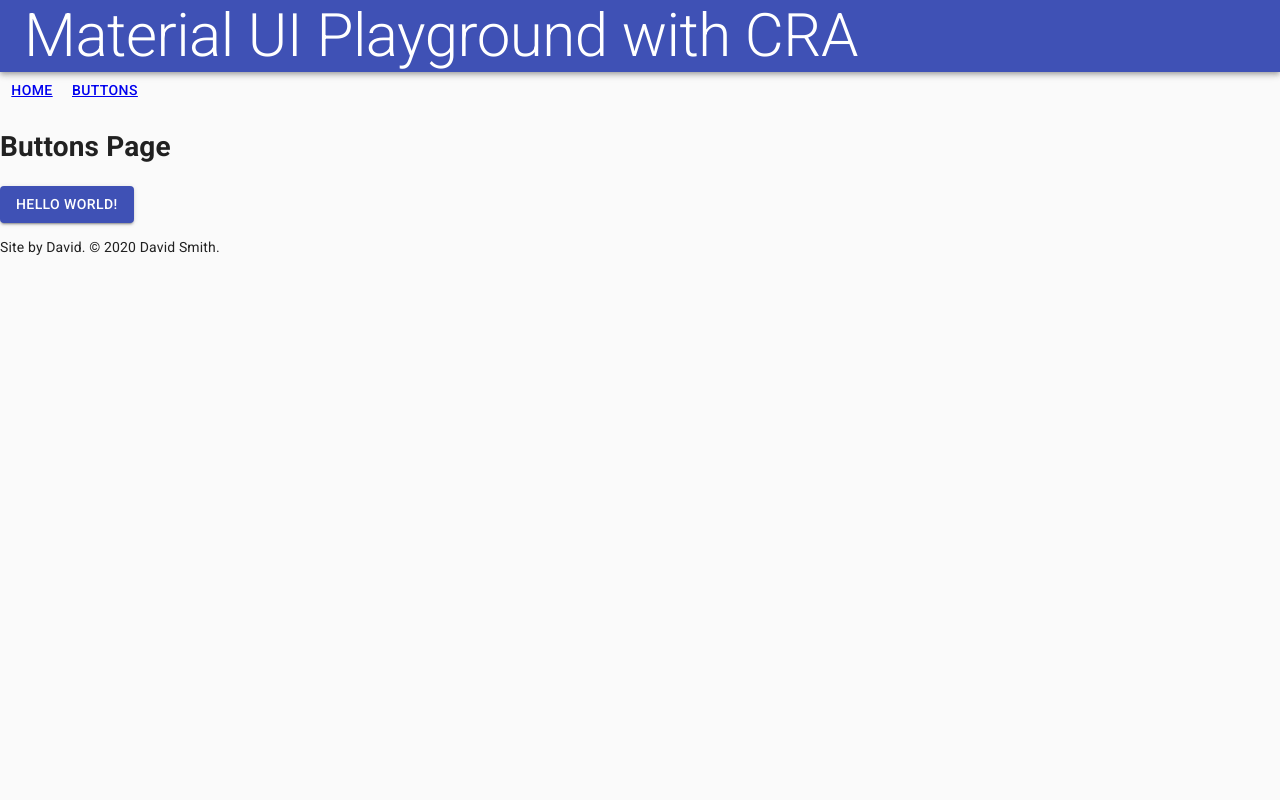
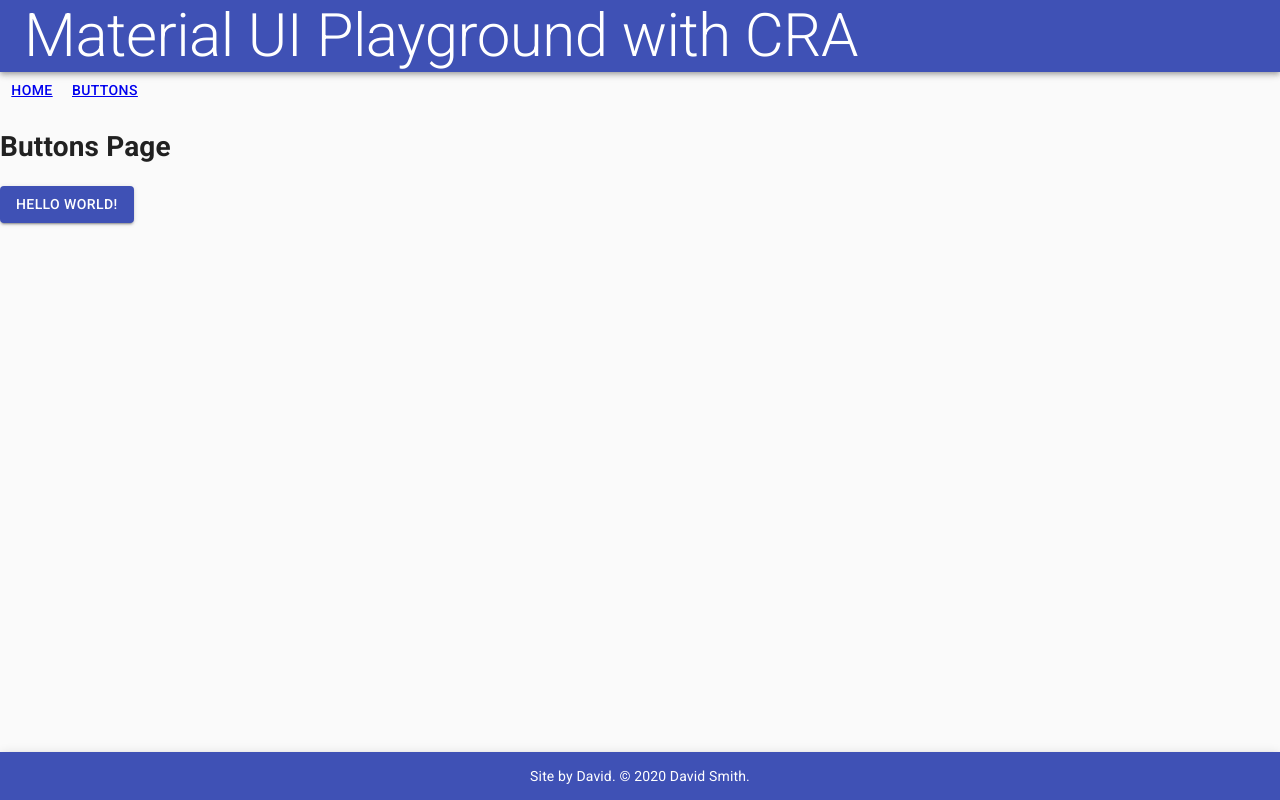
Before and after one commit to david-p-smith/cra-material-ui, a React (Create React App) app: page /buttons in a window 1280 px wide. Built offline with nearby package versions, Linux system fonts and the light colour scheme.

Commit message:
style the footer

```diff
--- a/src/components/fragments/Footer.js
+++ b/src/components/fragments/Footer.js
@@ -1,9 +1,23 @@
 import React from "react";
+import { AppBar } from "@material-ui/core";
+import { makeStyles } from "@material-ui/styles";
+
+const useStyles = makeStyles(theme => ({
+  appBar: {
+    top: "auto",
+    bottom: 0,
+    textAlign: "center"
+  }
+}));
 
 function Footer() {
+  const classes = useStyles();
+
   return (
     <footer>
-      <p>Site by David. &copy; 2020 David Smith.</p>
+      <AppBar className={classes.appBar}>
+        <p>Site by David. &copy; 2020 David Smith.</p>
+      </AppBar>
     </footer>
   );
 }
```
